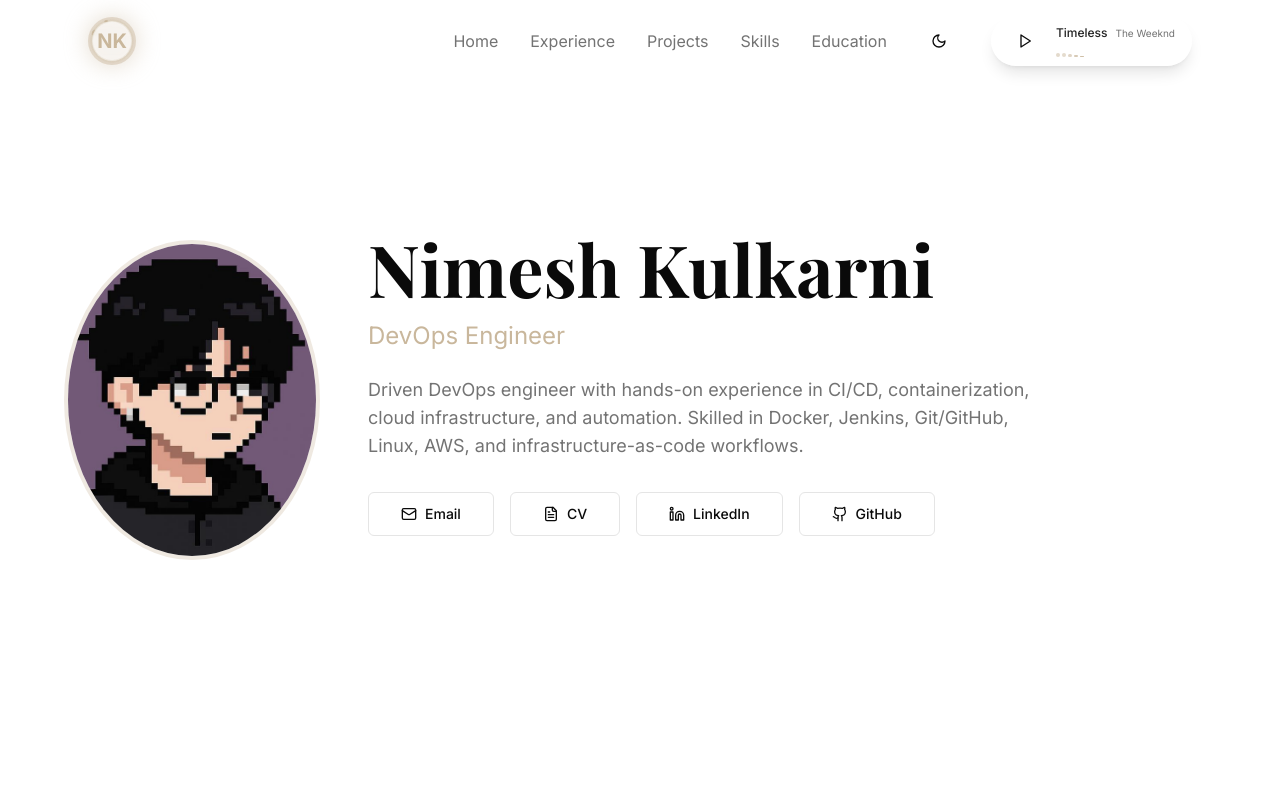
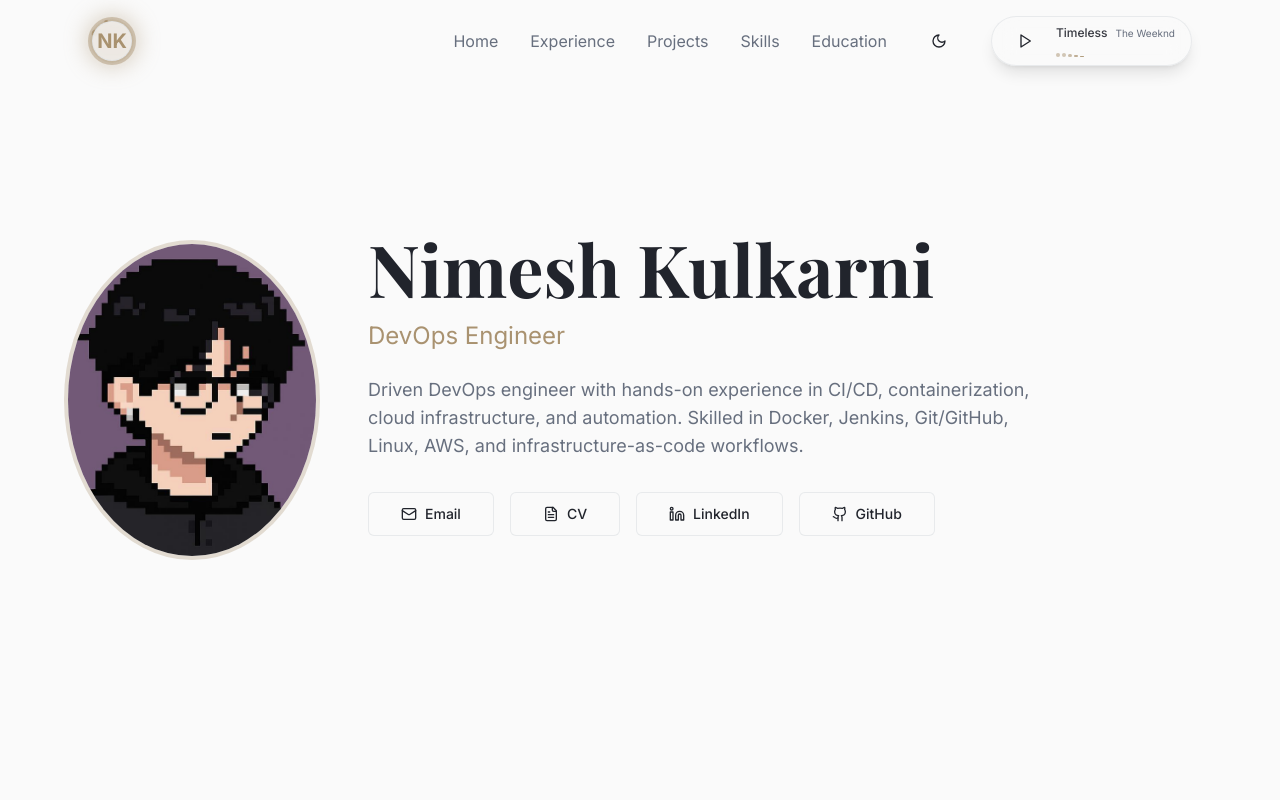
Before and after one commit to GitNimay/new-portfolio, a React (Vite) app: page / in a window 1280 px wide. Shown: the top 800 px of the page. Built offline with nearby package versions, Linux system fonts and the light colour scheme.

Commit message:
fix: improve light mode theme with better contrast and minimal design

```diff
--- a/src/index.css
+++ b/src/index.css
@@ -39,33 +39,33 @@ All colors MUST be HSL.
   }
 
   .light {
-    --background: 0 0% 100%;
-    --foreground: 0 0% 3.9%;
+    --background: 0 0% 98%;
+    --foreground: 220 15% 15%;
     --card: 0 0% 100%;
-    --card-foreground: 0 0% 3.9%;
+    --card-foreground: 220 15% 15%;
     --popover: 0 0% 100%;
-    --popover-foreground: 0 0% 3.9%;
-    --primary: 36 30% 70%;
-    --primary-foreground: 0 0% 98%;
-    --secondary: 0 0% 96.1%;
-    --secondary-foreground: 0 0% 9%;
-    --muted: 0 0% 96.1%;
-    --muted-foreground: 0 0% 45.1%;
-    --accent: 36 30% 70%;
-    --accent-foreground: 0 0% 98%;
-    --destructive: 0 84.2% 60.2%;
+    --popover-foreground: 220 15% 15%;
+    --primary: 36 25% 55%;
+    --primary-foreground: 0 0% 100%;
+    --secondary: 220 10% 92%;
+    --secondary-foreground: 220 15% 20%;
+    --muted: 220 10% 94%;
+    --muted-foreground: 220 10% 45%;
+    --accent: 36 25% 55%;
+    --accent-foreground: 0 0% 100%;
+    --destructive: 0 72% 51%;
     --destructive-foreground: 0 0% 98%;
-    --border: 0 0% 89.8%;
-    --input: 0 0% 89.8%;
-    --ring: 36 30% 70%;
-    --sidebar-background: 0 0% 100%;
-    --sidebar-foreground: 0 0% 3.9%;
-    --sidebar-primary: 36 30% 70%;
-    --sidebar-primary-foreground: 0 0% 98%;
-    --sidebar-accent: 0 0% 96.1%;
-    --sidebar-accent-foreground: 0 0% 9%;
-    --sidebar-border: 0 0% 89.8%;
-    --sidebar-ring: 36 30% 70%;
+    --border: 220 10% 88%;
+    --input: 220 10% 88%;
+    --ring: 36 25% 55%;
+    --sidebar-background: 0 0% 98%;
+    --sidebar-foreground: 220 15% 15%;
+    --sidebar-primary: 36 25% 55%;
+    --sidebar-primary-foreground: 0 0% 100%;
+    --sidebar-accent: 220 10% 92%;
+    --sidebar-accent-foreground: 220 15% 20%;
+    --sidebar-border: 220 10% 88%;
+    --sidebar-ring: 36 25% 55%;
   }
 }
 
@@ -125,3 +125,24 @@ html {
   width: auto;
   white-space: normal;
 }
+
+/* Light mode specific improvements */
+.light .bg-card {
+  box-shadow: 0 1px 3px 0 rgb(0 0 0 / 0.1), 0 1px 2px -1px rgb(0 0 0 / 0.1);
+}
+
+.light .hover\:shadow-xl:hover {
+  box-shadow: 0 20px 25px -5px rgb(0 0 0 / 0.1), 0 8px 10px -6px rgb(0 0 0 / 0.1);
+}
+
+.light .border {
+  border-color: hsl(var(--border) / 0.6);
+}
+
+.light .bg-secondary\/30 {
+  background-color: hsl(var(--secondary) / 0.5);
+}
+
+.light button, .light a {
+  -webkit-tap-highlight-color: transparent;
+}
```
